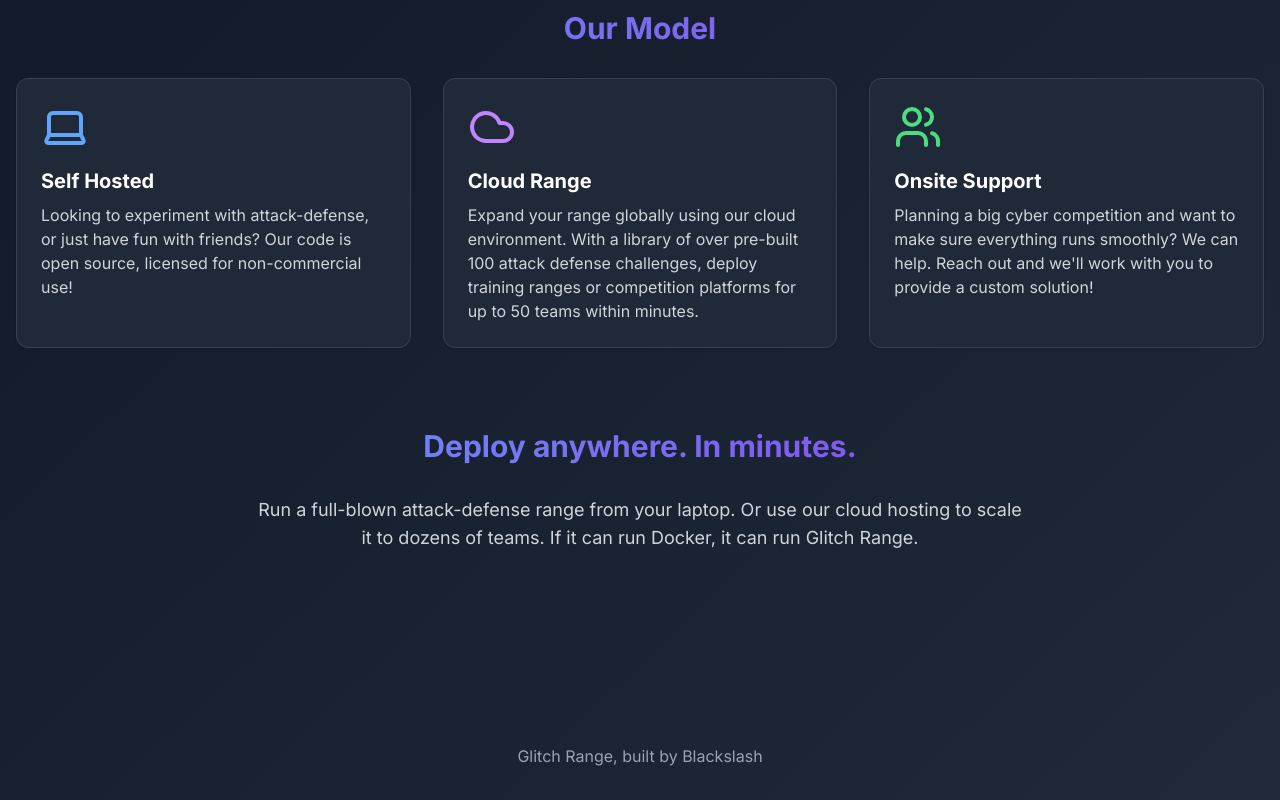
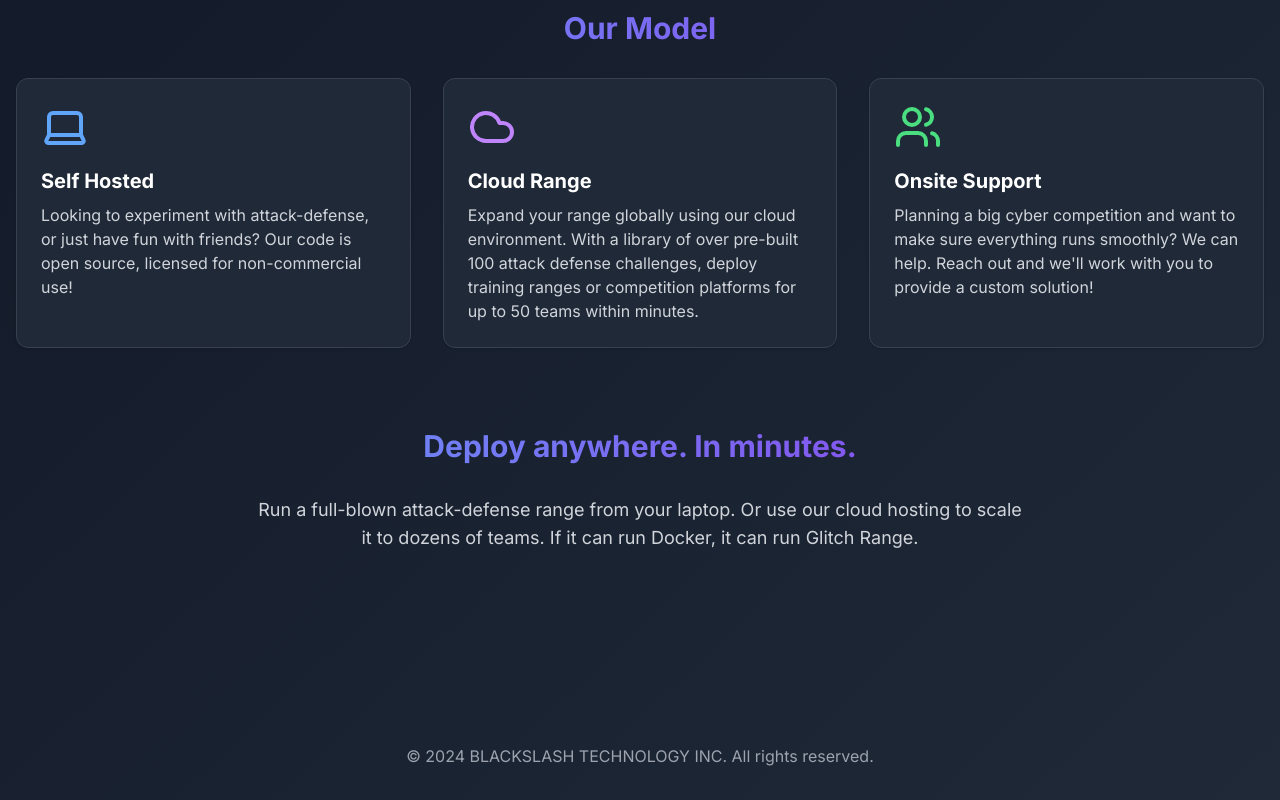
Before and after one commit to Blackslashtech/gl1tch-frontend, a Next.js app: page /about in a window 1280 px wide. Shown: the part 418-1218 px from the top of the page. Built offline with nearby package versions, Linux system fonts and the light colour scheme.

Commit message:
refactor: Update AboutPage component with lazy loading for images

```diff
--- a/src/app/about/page.tsx
+++ b/src/app/about/page.tsx
@@ -156,7 +156,7 @@
         </main>
 
         <footer className="container mx-auto py-8 text-center text-gray-400">
-          <p>Glitch Range, built by Blackslash</p>
+          <p>&copy; 2024 BLACKSLASH TECHNOLOGY INC. All rights reserved.</p>
         </footer>
       </div>
     </div>
--- a/src/app/attack-defense/page.tsx
+++ b/src/app/attack-defense/page.tsx
@@ -139,9 +139,8 @@
                             initial={{ opacity: 0, y: 50 }}
                             animate={{ opacity: 1, y: 0 }}
                             transition={{ duration: 0.5, delay: index * 0.1 }}
-                            className={`bg-gray-800 rounded-lg overflow-hidden cursor-pointer transform transition-all duration-300 hover:scale-105 ${
-                                activeSection === section.title ? 'ring-4 ring-opacity-50' : ''
-                            }`}
+                            className={`bg-gray-800 rounded-lg overflow-hidden cursor-pointer transform transition-all duration-300 hover:scale-105 ${activeSection === section.title ? 'ring-4 ring-opacity-50' : ''
+                                }`}
                             style={{ boxShadow: `0 0 20px rgba(${section.color.split('-')[2].slice(0, -3)}, 0.3)` }}
                             onClick={() => setActiveSection(activeSection === section.title ? null : section.title)}
                         >
@@ -168,7 +167,7 @@
                 </div>
             </main>
             <footer className="container mx-auto py-8 text-center text-gray-400">
-                <p>Glitch Range Attack/Defense Guide, by Blackslash Tech</p>
+                <p>&copy; 2024 BLACKSLASH TECHNOLOGY INC. All rights reserved.</p>
             </footer>
         </div>
     );
--- a/src/app/instructions/page.tsx
+++ b/src/app/instructions/page.tsx
@@ -218,7 +218,7 @@
                 </main>
 
                 <footer className="container mx-auto py-8 text-center text-gray-400">
-                    <p>Glitch Range, built by Blackslash Tech</p>
+                    <p>&copy; 2024 BLACKSLASH TECHNOLOGY INC. All rights reserved.</p>
                 </footer>
             </div>
         </div>
--- a/src/app/page.tsx
+++ b/src/app/page.tsx
@@ -260,7 +260,7 @@
         </section>
 
         <footer className="container mx-auto py-8 text-center text-gray-400">
-          <p>&copy; 2024 GL1TCH RANGE. All rights reserved.</p>
+          <p>&copy; 2024 BLACKSLASH TECHNOLOGY INC. All rights reserved.</p>
         </footer>
       </div>
 
```
